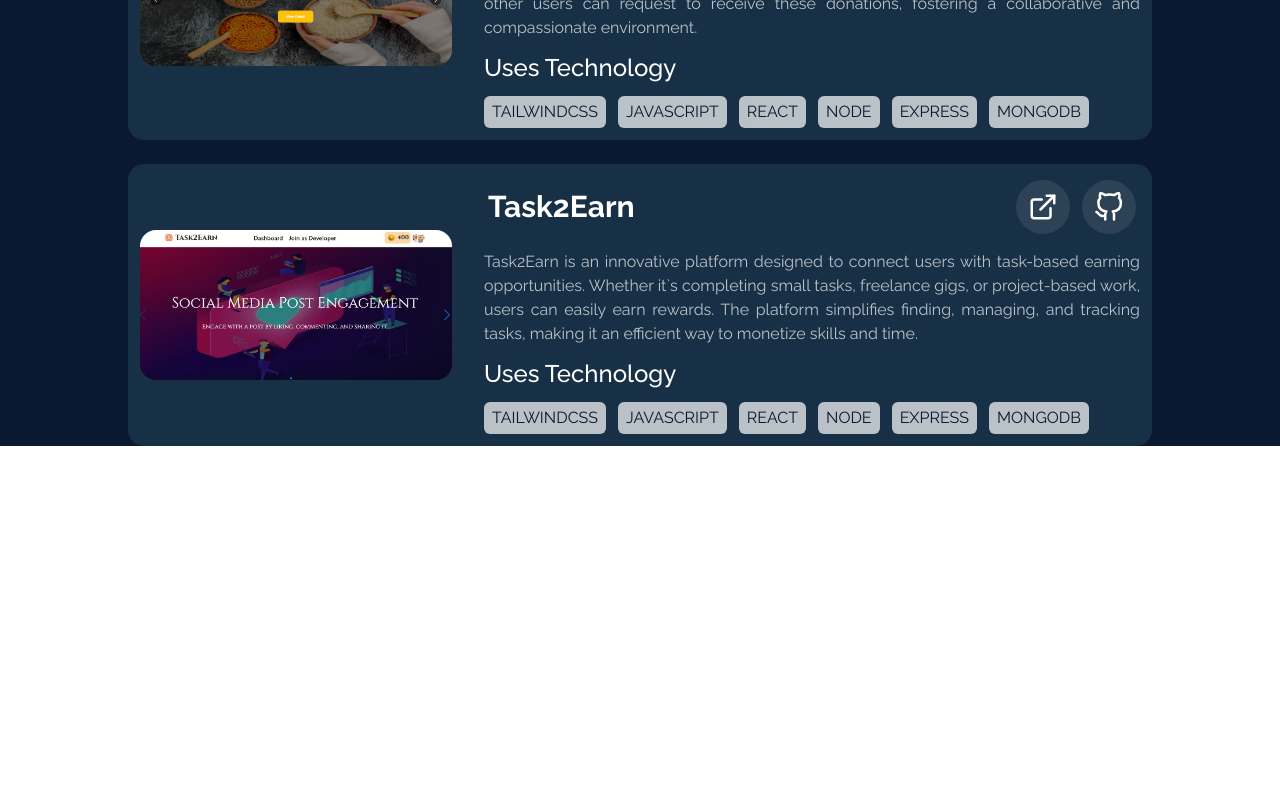
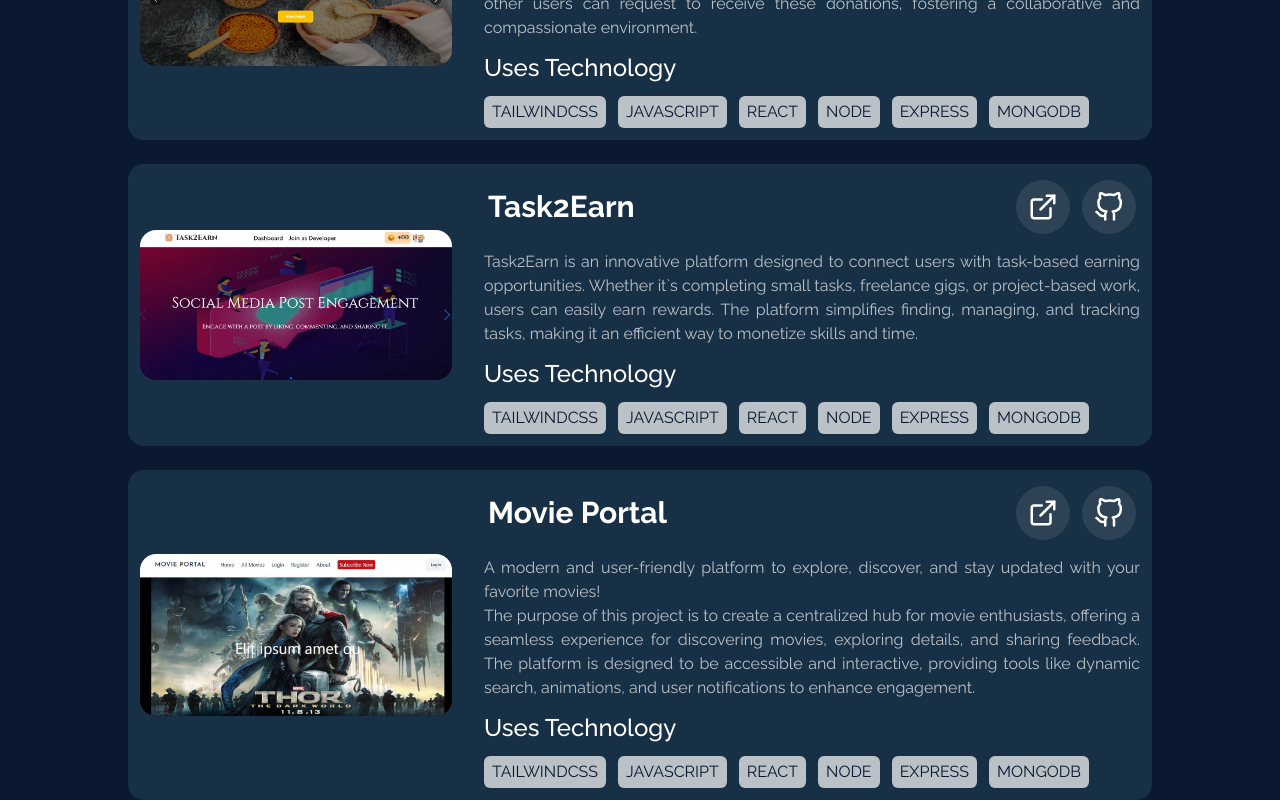
Before and after one commit to Shahriarkawsik/My-Portfolio, a React (Vite) app: page / in a window 1280 px wide. Shown: the part 1742-2542 px from the top of the page. Before the commit the page ends 2188 px from the top, so only its background shows below. Built offline with nearby package versions, Linux system fonts and the light colour scheme.

Commit message:
add another project

```diff
--- a/src/Components/Home/Projects.jsx
+++ b/src/Components/Home/Projects.jsx
@@ -1,6 +1,7 @@
 import { FiExternalLink, FiGithub } from "react-icons/fi";
 import project1 from "../../assets/projects/project1.png";
 import project2 from "../../assets/projects/project2.png";
+import project3 from "../../assets/projects/project3.png";
 
 const Projects = () => {
   return (
@@ -145,6 +146,75 @@
             </div>
           </div>
         </div>
+        {/* Project  three*/}
+        <div className="grid grid-cols-1 lg:grid-cols-3 gap-8 items-center justify-center max-lg:space-y-5 p-3 rounded-xl sm:rounded-2xl bg-color3 hover:scale-105 transition-all">
+          <figure className="col-span-1 w-full">
+            <img
+              className="w-full h-full rounded-2xl  bg-fixed "
+              src={project3}
+              alt=""
+            />
+          </figure>
+          <div className="col-span-1 lg:col-span-2 space-y-3">
+            <div className="flex justify-between items-center p-1">
+              <h1 className="text-white text-2xl sm:text-3xl lg:text-3xl font-bold">
+                Movie Portal
+              </h1>
+              <div className="space-x-3">
+                {/* Live link */}
+                <a href="https://movie-portal-abed2.web.app" target="_blank">
+                  <button className="rounded-full p-2  sm:p-3 lg:p-3 bg-bgIcon text-white">
+                    <FiExternalLink className="text-2xl sm:text-3xl lg:text-3xl hover:text-[#6a7987]" />
+                  </button>
+                </a>
+                {/* github */}
+                <a
+                  href="https://github.com/Shahriarkawsik/Movie-Portal-Client.git"
+                  target="_blank"
+                >
+                  <button className="rounded-full p-2 sm:p-3 lg:p-3 bg-bgIcon text-white">
+                    <FiGithub className="text-2xl sm:text-3xl lg:text-3xl hover:text-[#6a7987]" />
+                  </button>
+                </a>
+              </div>
+            </div>
+            <p className="text-white7 text-justify">
+              A modern and user-friendly platform to explore, discover, and stay
+              updated with your favorite movies!
+              <br />
+              The purpose of this project is to create a centralized hub for
+              movie enthusiasts, offering a seamless experience for discovering
+              movies, exploring details, and sharing feedback. The platform is
+              designed to be accessible and interactive, providing tools like
+              dynamic search, animations, and user notifications to enhance
+              engagement.
+            </p>
+            <h3 className="text-white text-xl lg:text-2xl font-medium">
+              Uses Technology
+            </h3>
+            {/* Uses Technology */}
+            <div className="flex flex-wrap items-center gap-3">
+              <button className="uppercase bg-white7 text-color2 rounded-md px-2 py-1">
+                tailwindcss
+              </button>
+              <button className="uppercase bg-white7 text-color2 rounded-md px-2 py-1">
+                javascript
+              </button>
+              <button className="uppercase bg-white7 text-color2 rounded-md px-2 py-1">
+                react
+              </button>
+              <button className="uppercase bg-white7 text-color2 rounded-md px-2 py-1">
+                node
+              </button>
+              <button className="uppercase bg-white7 text-color2 rounded-md px-2 py-1">
+                express
+              </button>
+              <button className="uppercase bg-white7 text-color2 rounded-md px-2 py-1">
+                mongodb
+              </button>
+            </div>
+          </div>
+        </div>
       </div>
     </section>
   );
```
Also changed, not shown: src/assets/projects/project3.png (added).
